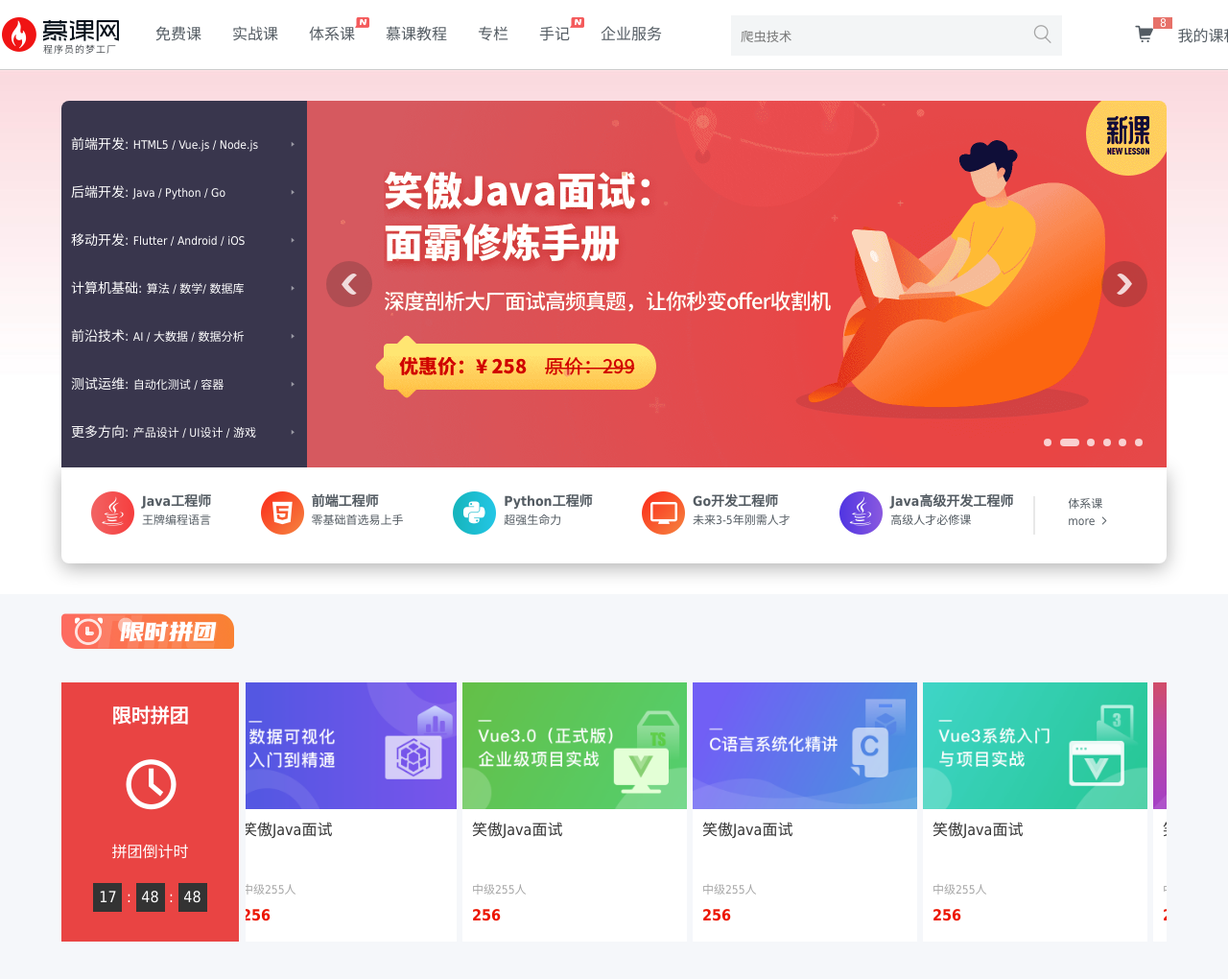
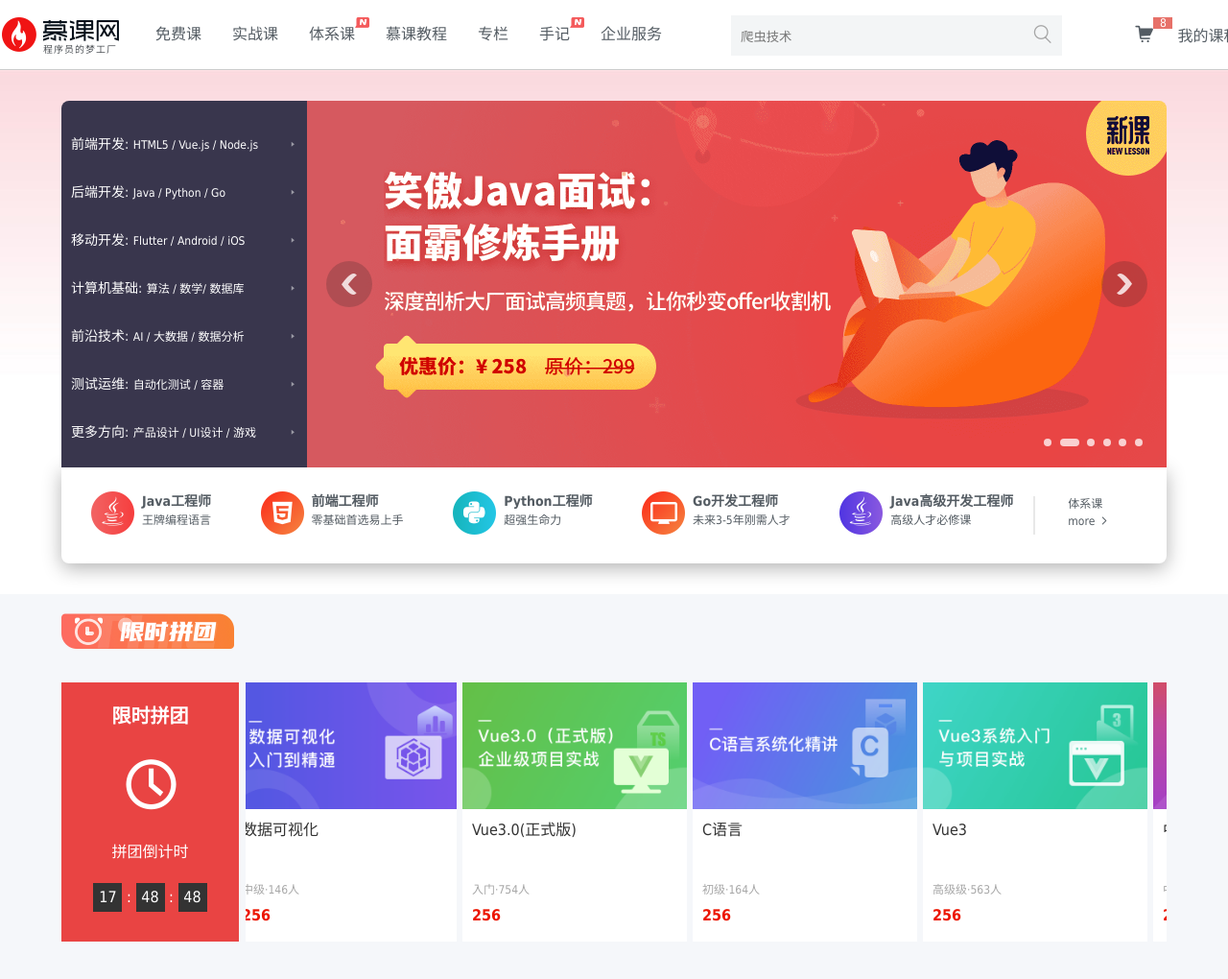
Before and after one commit to zxkkkk/imooc, a plain HTML site: page 仿慕课网首页案例素材/index.html in a window 1280 px wide. Shown: the top 1020 px of the page at 96% size. Drawn offline with Linux system fonts and the light colour scheme.

Commit message:
秒杀拼团部分完成！

```diff
--- a/仿慕课网首页案例素材/index.html
+++ b/仿慕课网首页案例素材/index.html
@@ -217,63 +217,63 @@
                         <li>
                             <img src="./images/course/1.png" alt="">
                             <div class="title">笑傲Java面试</div>
-                            <div class="difficulty">中级255人</div>
+                            <div class="difficulty">中级·165人</div>
                             <div class="price">
                                 <span>256</span>
                             </div>
                         </li>
                         <li>
                             <img src="./images/course/2.png" alt="">
-                            <div class="title">笑傲Java面试</div>
-                            <div class="difficulty">中级255人</div>
+                            <div class="title">搞定大厂前端</div>
+                            <div class="difficulty">高级·453人</div>
                             <div class="price">
                                 <span>256</span>
                             </div>
                         </li>
                         <li>
                             <img src="./images/course/3.png" alt="">
-                            <div class="title">笑傲Java面试</div>
-                            <div class="difficulty">中级255人</div>
+                            <div class="title">数据可视化</div>
+                            <div class="difficulty">中级·146人</div>
                             <div class="price">
                                 <span>256</span>
                             </div>
                         </li>
                         <li>
                             <img src="./images/course/4.png" alt="">
-                            <div class="title">笑傲Java面试</div>
-                            <div class="difficulty">中级255人</div>
+                            <div class="title">Vue3.0(正式版)</div>
+                            <div class="difficulty">入门·754人</div>
                             <div class="price">
                                 <span>256</span>
                             </div>
                         </li>
                         <li>
                             <img src="./images/course/5.png" alt="">
-                            <div class="title">笑傲Java面试</div>
-                            <div class="difficulty">中级255人</div>
+                            <div class="title">C语言</div>
+                            <div class="difficulty">初级·164人</div>
                             <div class="price">
                                 <span>256</span>
                             </div>
                         </li>
                         <li>
                             <img src="./images/course/6.png" alt="">
-                            <div class="title">笑傲Java面试</div>
-                            <div class="difficulty">中级255人</div>
+                            <div class="title">Vue3</div>
+                            <div class="difficulty">高级级·563人</div>
                             <div class="price">
                                 <span>256</span>
                             </div>
                         </li>
                         <li>
                             <img src="./images/course/7.png" alt="">
-                            <div class="title">笑傲Java面试</div>
-                            <div class="difficulty">中级255人</div>
+                            <div class="title">中高级Java</div>
+                            <div class="difficulty">中级·268人</div>
                             <div class="price">
                                 <span>256</span>
                             </div>
                         </li>
                         <li>
                             <img src="./images/course/8.png" alt="">
-                            <div class="title">笑傲Java面试</div>
-                            <div class="difficulty">中级255人</div>
+                            <div class="title">SpringBoot</div>
+                            <div class="difficulty">中级·99人</div>
                             <div class="price">
                                 <span>256</span>
                             </div>
@@ -281,31 +281,31 @@
                         <li>
                             <img src="./images/course/1.png" alt="">
                             <div class="title">笑傲Java面试</div>
-                            <div class="difficulty">中级255人</div>
+                            <div class="difficulty">中级·165人</div>
                             <div class="price">
                                 <span>256</span>
                             </div>
                         </li>
                         <li>
                             <img src="./images/course/2.png" alt="">
-                            <div class="title">笑傲Java面试</div>
-                            <div class="difficulty">中级255人</div>
+                            <div class="title">搞定大厂前端</div>
+                            <div class="difficulty">高级·453人</div>
                             <div class="price">
                                 <span>256</span>
                             </div>
                         </li>
                         <li>
                             <img src="./images/course/3.png" alt="">
-                            <div class="title">笑傲Java面试</div>
-                            <div class="difficulty">中级255人</div>
+                            <div class="title">数据可视化</div>
+                            <div class="difficulty">中级·146人</div>
                             <div class="price">
                                 <span>256</span>
                             </div>
                         </li>
                         <li>
                             <img src="./images/course/4.png" alt="">
-                            <div class="title">笑傲Java面试</div>
-                            <div class="difficulty">中级255人</div>
+                            <div class="title">Vue3.0(正式版)</div>
+                            <div class="difficulty">入门·754人</div>
                             <div class="price">
                                 <span>256</span>
                             </div>
```
